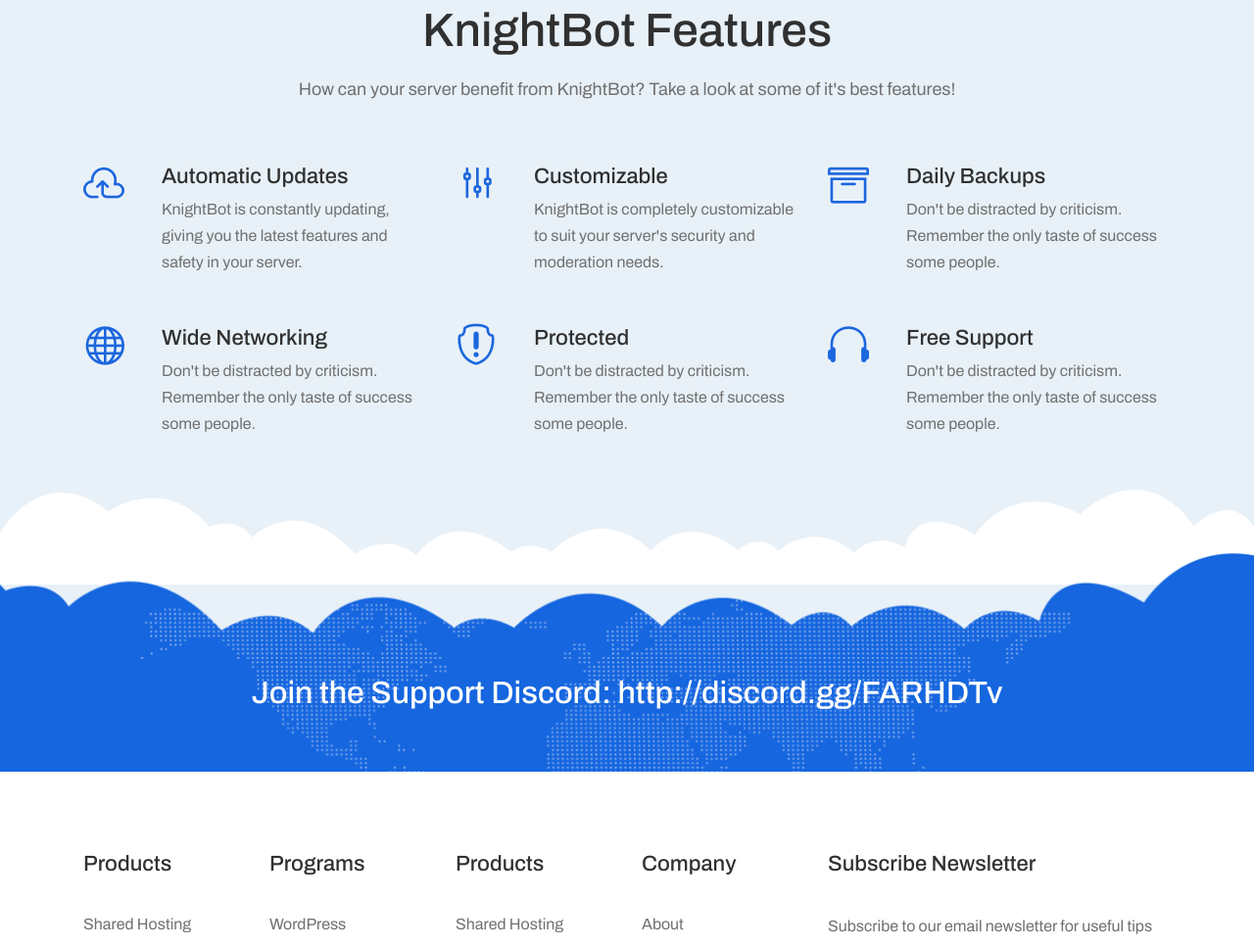
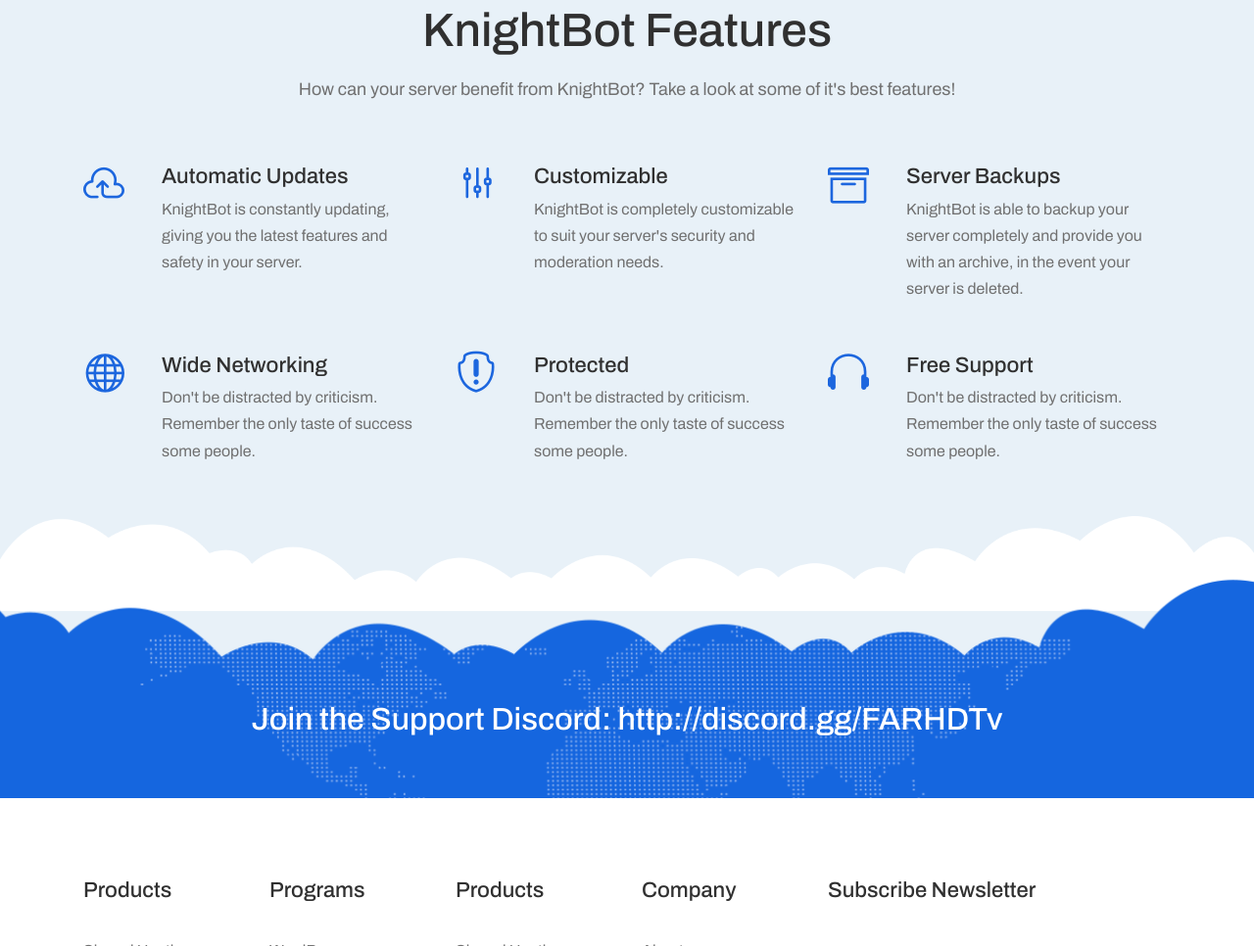
Before and after one commit to KnightDev/KnightBot-Website, a website: page index.html in a window 1280 px wide. Shown: the part 1047-2013 px from the top of the page at 98% size. Drawn offline with Linux system fonts and the light colour scheme; files whose address does not match are found by name.

Commit message:
Update index.html

```diff
--- a/index.html
+++ b/index.html
@@ -227,8 +227,8 @@
                             <i class="icon_archive_alt"></i>
                         </div>
                         <div class="feature-text">
-                            <h5>Daily Backups</h5>
-                            <p>Don't be distracted by criticism. Remember the only taste of success some people.</p>
+                            <h5>Server Backups</h5>
+                            <p>KnightBot is able to backup your server completely and provide you with an archive, in the event your server is deleted.</p>
                         </div>
                     </div>
                 </div>
```
